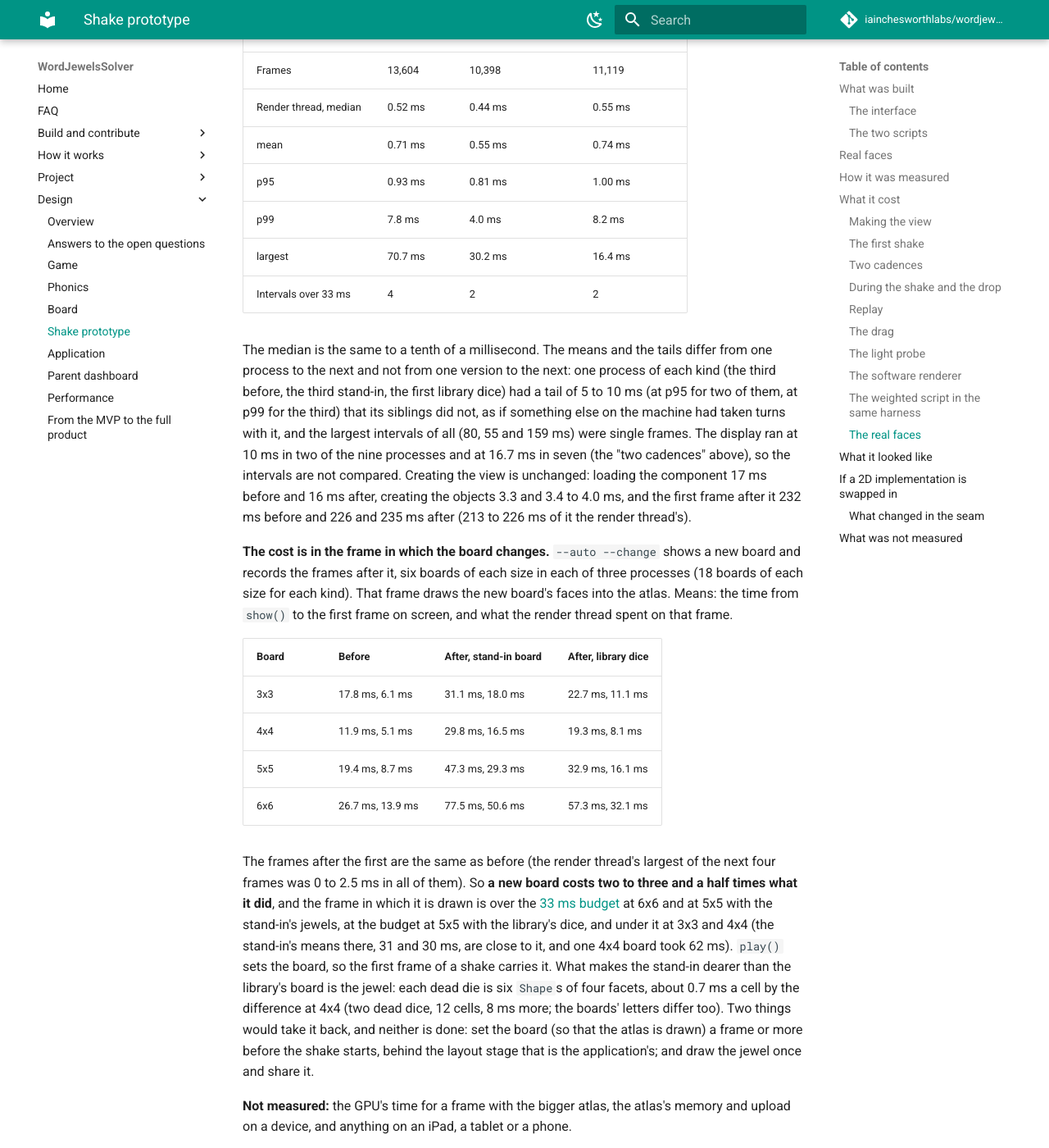
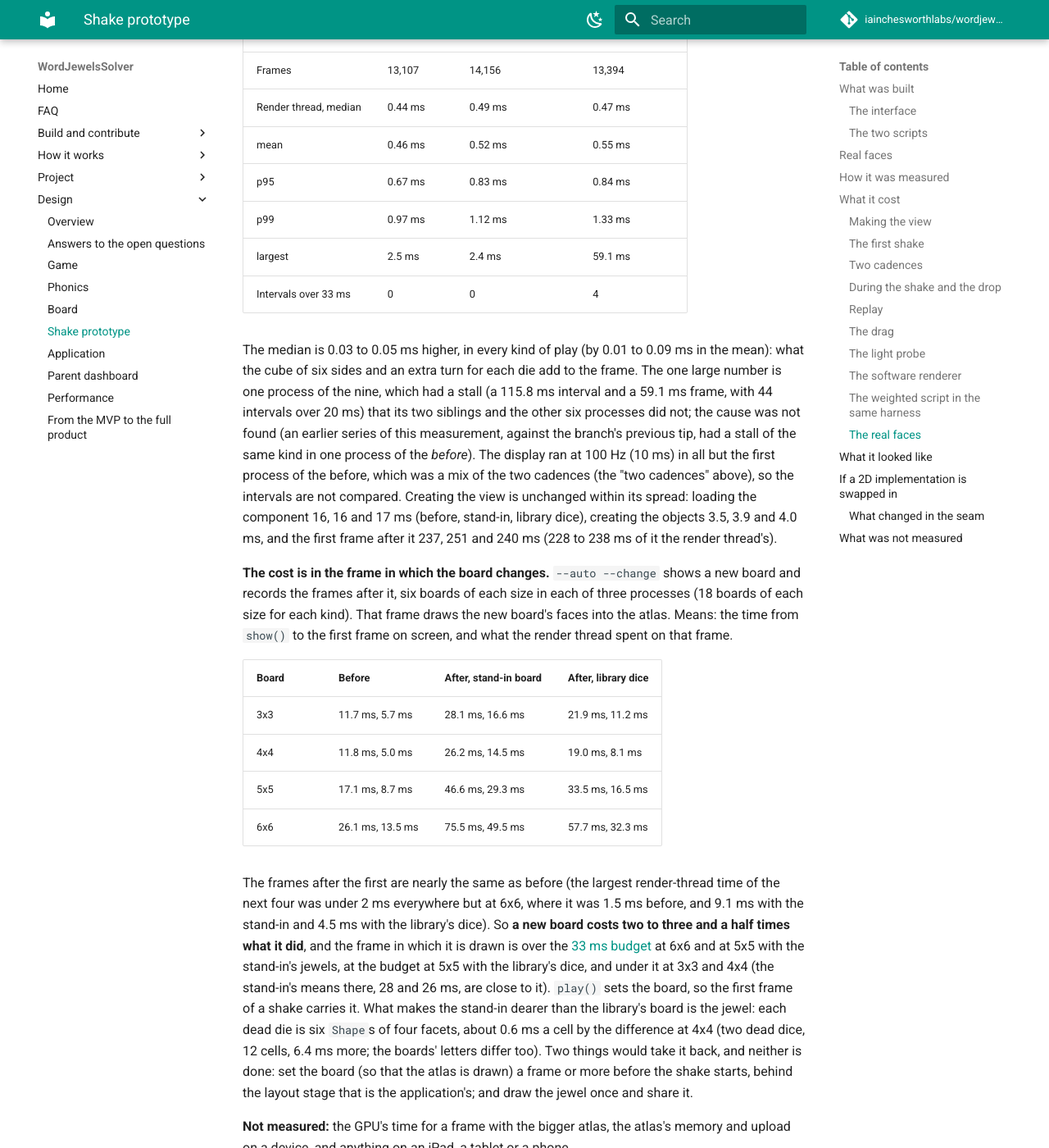
Before and after one commit to iainchesworthlabs/snapandspell, an MkDocs documentation site: the page built from docs/design/shake-prototype.md, in a window 1280 px wide and 1400 px high, scrolled down 12841 px. Shown: the whole window at 82% size. Built offline with MkDocs 1.6.1 and Material for MkDocs 9.7.7, drawn with Linux system fonts in a browser that asks for light colours; comment, search, counter and statistics services are not loaded; some of the changed text lies outside the part shown.

Commit message:
Record the cost of the dice's faces against the newest shake prototype
The measurement is repeated against the branch's tip with the dice in a box
with room (nine processes, a quiet machine, checked as it ran): a frame of a
play costs the render thread about a tenth more, creating the view is
unchanged, and the frame in which a new board is drawn costs two to three and
a half times what it did. New replay checksums, the faces' table and the
filmstrips come from the same tree.

```diff
--- a/docs/design/shake-prototype.md
+++ b/docs/design/shake-prototype.md
@@ -180,18 +180,18 @@ with seed 100:
 
 | Board | Tiles that are their die's face up | Different letters on a die (mean) | Land face up, upright | Faces uppermost in a play (mean, most) |
 | --- | --- | --- | --- | --- |
-| Library dice 3x3 | 9 of 9 | 6.00 | 9 of 9 | 3.89, 5 |
-| Library dice 4x4 | 16 of 16 | 6.00 | 16 of 16 | 3.56, 4 |
-| Library dice 5x5 | 25 of 25 | 6.00 | 25 of 25 | 3.60, 5 |
-| Library dice 6x6 | 36 of 36 | 6.00 | 36 of 36 | 3.69, 6 |
-| Stand-in 3x3, 4x4, 5x5, 6x6 | all | 5.4 to 5.7 (a dead die has one) | all | 3.5 to 3.7, 5 |
+| Library dice 3x3 | 9 of 9 | 6.00 | 9 of 9 | 5.00, 6 |
+| Library dice 4x4 | 16 of 16 | 6.00 | 16 of 16 | 4.50, 6 |
+| Library dice 5x5 | 25 of 25 | 6.00 | 25 of 25 | 4.60, 6 |
+| Library dice 6x6 | 36 of 36 | 6.00 | 36 of 36 | 4.97, 6 |
+| Stand-in 3x3, 4x4, 5x5, 6x6 | all | 5.4 to 5.7 (a dead die has one) | all | 4.6 to 4.9, 6 |
 
 Under reduced motion nothing tumbles (one face, 1.00) and every die lands as
 asked. The staged script shows a die about two faces (the one it lay on and the
 one it lands on, and what the turn passes between). The same checks, on six
-boards (3x3 and 4x4, three seeds each), are the ctest case `the shake script lands each die on the face the roll
-says and tumbles the others`; it fails if the up face is ignored, and if the
-tumble is switched off.
+boards (3x3 and 4x4, three seeds each), are the ctest case "the shake script
+lands each die on the face the roll says and tumbles the others"; it fails if
+the up face is ignored, and if the tumble is switched off.
 
 **What it does not do.** The opposite faces of a die are the cube's arrangement,
 not the die's (the library says which six letters a die has and nothing about
@@ -413,15 +413,15 @@ Checksums for replay are in [Replay](#replay).
 
 ### The real faces
 
-What six cells to a die cost, against the branch as it was before them (its tip
-`6a1c7cd`, built beside this one with the same compiler and flags, with the same
-`--change` mode patched into its harness so the two measure the same way). Three
-processes of each, one after the other on this desktop, with nothing else
-drawing and no build running, which was checked every second of every run (a run
-in which anything was seen was thrown away and made again: another worktree's
-`ShakePrototype` had been running and had stopped runs by name). The "after" is
-two boards: the stand-in the earlier tables used (two dead jewels, each now a die
-of six jewel cells) and the library's dice.
+What six cells to a die cost, against the branch as it was without them (its tip
+when this was merged, `ac4e881`, built beside this one with the same compiler
+and flags, with the same `--change` mode patched into its harness so the two
+measure the same way). Three processes of each, one after the other on this
+desktop, with nothing else drawing and no build running, which was checked every
+second of every run (a run in which anything was seen was thrown away and made
+again; an earlier series had been broken by another worktree's `ShakePrototype`).
+The "after" is two boards: the stand-in the earlier tables used (two dead jewels,
+each now a die of six jewel cells) and the library's dice.
 
 **The atlas is six times the pixels.**
 
@@ -432,59 +432,62 @@ of six jewel cells) and the library's dice.
 | 5x5 | 640 x 640, 25 cells | 1,920 x 1,280, 150 cells | 1.6 MB, 9.8 MB |
 | 6x6 | 768 x 768, 36 cells | 2,304 x 1,536, 216 cells | 2.4 MB, 14.2 MB |
 
-**The frames of a play do not show it.** Every play but the first of each
+**A frame of a play costs about a tenth more.** Every play but the first of each
 process, 30 plays a process, the stand-in's shake (the render thread's time to
 record and submit a frame, as above; GPU time was not measured):
 
 | | Before | After, stand-in board | After, library dice |
 | --- | --- | --- | --- |
-| Frames | 13,604 | 10,398 | 11,119 |
-| Render thread, median | 0.52 ms | 0.44 ms | 0.55 ms |
-| mean | 0.71 ms | 0.55 ms | 0.74 ms |
-| p95 | 0.93 ms | 0.81 ms | 1.00 ms |
-| p99 | 7.8 ms | 4.0 ms | 8.2 ms |
-| largest | 70.7 ms | 30.2 ms | 16.4 ms |
-| Intervals over 33 ms | 4 | 2 | 2 |
+| Frames | 13,107 | 14,156 | 13,394 |
+| Render thread, median | 0.44 ms | 0.49 ms | 0.47 ms |
+| mean | 0.46 ms | 0.52 ms | 0.55 ms |
+| p95 | 0.67 ms | 0.83 ms | 0.84 ms |
+| p99 | 0.97 ms | 1.12 ms | 1.33 ms |
+| largest | 2.5 ms | 2.4 ms | 59.1 ms |
+| Intervals over 33 ms | 0 | 0 | 4 |
 
-The median is the same to a tenth of a millisecond. The means and the tails
-differ from one process to the next and not from one version to the next: one
-process of each kind (the third before, the third stand-in, the first library
-dice) had a tail of 5 to 10 ms (at p95 for two of them, at p99 for the third)
-that its siblings did not, as if something else on the machine had taken turns
-with it, and the largest intervals of all (80, 55 and 159 ms) were single frames. The display ran at
-10 ms in two of the nine processes and at 16.7 ms in seven (the "two cadences"
-above), so the intervals are not compared. Creating the view is unchanged:
-loading the component 17 ms before and 16 ms after, creating the objects 3.3 and
-3.4 to 4.0 ms, and the first frame after it 232 ms before and 226 and 235 ms
-after (213 to 226 ms of it the render thread's).
+The median is 0.03 to 0.05 ms higher, in every kind of play (by 0.01 to 0.09 ms
+in the mean): what the cube of six sides and an extra turn for each die add to
+the frame. The one large number is one process of the nine, which had a stall (a
+115.8 ms interval and a 59.1 ms frame, with 44 intervals over 20 ms) that its
+two siblings and the other six processes did not; the cause was not found (an
+earlier series of this measurement, against the branch's previous tip, had a
+stall of the same kind in one process of the *before*).
+The display ran at 100 Hz (10 ms) in all but the first process of the before,
+which was a mix of the two cadences (the "two cadences" above), so the intervals
+are not compared. Creating the view is unchanged within its spread: loading the
+component 16, 16 and 17 ms (before, stand-in, library dice), creating the
+objects 3.5, 3.9 and 4.0 ms, and the first frame after it 237, 251 and 240 ms
+(228 to 238 ms of it the render thread's).
 
 **The cost is in the frame in which the board changes.** `--auto --change` shows
 a new board and records the frames after it, six boards of each size in each of
-three processes (18 boards of each size for each kind). That frame draws the new board's faces into the
-atlas. Means: the time from `show()` to the first frame on screen, and what the
-render thread spent on that frame.
+three processes (18 boards of each size for each kind). That frame draws the new
+board's faces into the atlas. Means: the time from `show()` to the first frame on
+screen, and what the render thread spent on that frame.
 
 | Board | Before | After, stand-in board | After, library dice |
 | --- | --- | --- | --- |
-| 3x3 | 17.8 ms, 6.1 ms | 31.1 ms, 18.0 ms | 22.7 ms, 11.1 ms |
-| 4x4 | 11.9 ms, 5.1 ms | 29.8 ms, 16.5 ms | 19.3 ms, 8.1 ms |
-| 5x5 | 19.4 ms, 8.7 ms | 47.3 ms, 29.3 ms | 32.9 ms, 16.1 ms |
-| 6x6 | 26.7 ms, 13.9 ms | 77.5 ms, 50.6 ms | 57.3 ms, 32.1 ms |
+| 3x3 | 11.7 ms, 5.7 ms | 28.1 ms, 16.6 ms | 21.9 ms, 11.2 ms |
+| 4x4 | 11.8 ms, 5.0 ms | 26.2 ms, 14.5 ms | 19.0 ms, 8.1 ms |
+| 5x5 | 17.1 ms, 8.7 ms | 46.6 ms, 29.3 ms | 33.5 ms, 16.5 ms |
+| 6x6 | 26.1 ms, 13.5 ms | 75.5 ms, 49.5 ms | 57.7 ms, 32.3 ms |
 
-The frames after the first are the same as before (the render thread's largest
-of the next four frames was 0 to 2.5 ms in all of them). So **a new board costs
-two to three and a half times what it did**, and the frame in which it is drawn
-is over the [33 ms budget](performance.md#budgets) at 6x6 and at 5x5 with the
-stand-in's jewels, at the budget at 5x5 with the library's dice, and under it at
-3x3 and 4x4 (the stand-in's means there, 31 and 30 ms, are close to it, and one
-4x4 board took 62 ms).
-`play()` sets the board, so the first frame of a shake carries it. What makes
-the stand-in dearer than the library's board is the jewel: each dead die is six
-`Shape`s of four facets, about 0.7 ms a cell by the difference at 4x4 (two dead
-dice, 12 cells, 8 ms more; the boards' letters differ too). Two things would take it back, and
-neither is done: set the board (so that the atlas is drawn) a frame or more
-before the shake starts, behind the layout stage that is the application's; and
-draw the jewel once and share it.
+The frames after the first are nearly the same as before (the largest
+render-thread time of the next four was under 2 ms everywhere but at 6x6, where
+it was 1.5 ms before, and 9.1 ms with the stand-in and 4.5 ms with the library's
+dice). So **a new board costs two to
+three and a half times what it did**, and the frame in which it is drawn is over
+the [33 ms budget](performance.md#budgets) at 6x6 and at 5x5 with the stand-in's
+jewels, at the budget at 5x5 with the library's dice, and under it at 3x3 and
+4x4 (the stand-in's means there, 28 and 26 ms, are close to it). `play()` sets
+the board, so the first frame of a shake carries it. What makes the stand-in
+dearer than the library's board is the jewel: each dead die is six `Shape`s of
+four facets, about 0.6 ms a cell by the difference at 4x4 (two dead dice, 12
+cells, 6.4 ms more; the boards' letters differ too). Two things would take it
+back, and neither is done: set the board (so that the atlas is drawn) a frame or
+more before the shake starts, behind the layout stage that is the application's;
+and draw the jewel once and share it.
 
 **Not measured:** the GPU's time for a frame with the bigger atlas, the atlas's
 memory and upload on a device, and anything on an iPad, a tablet or a phone.
@@ -528,9 +531,10 @@ different letters, and a shake mixes the dice and the faces. Hence
 
 The library's roll of the 4x4 dice with seed 7 (`M D O O / C A R T / R N E U /
 L D R P`). At 0 ms the dice sit in the box on other faces than the ones they
-will land on, and the shake shows side faces (350 to 1000 ms); they land on the
-rolled face, the letter upright. The same with the stand-in board, whose two
-dead dice are six jewels each (and whose decoy faces include `QU` and `TH`):
+will land on, and the shake shows side faces (350 to 1000 ms); then each die
+hops home, turning over in the air (1150 to 1450 ms), and lands on the rolled
+face, the letter upright. The same with the stand-in board, whose two dead dice
+are six jewels each (and whose decoy faces include `QU` and `TH`):
 
 ![The same with the stand-in board](shake-prototype-filmstrip-jewels.png)
 
@@ -555,8 +559,9 @@ is silent, and the feel is judged without it.
   painted on, which looks wrong from the side; and nothing is heard.
 - **The faces.** Read from the stills by whoever built it: letters upright and
   not mirrored on every top face at rest; side faces read as letters during the
-  tumble; at 6x6 the last dice are still turning at 2.3 s. How the turning reads
-  at 60 Hz, and to a child, is unjudged.
+  tumble and the hop; a die turns over about a horizontal axis in a quarter turn
+  at a time, so the turning is in steps. How it reads at 60 Hz, and to a child,
+  is unjudged.
 
 Staged, leaning 24 degrees, for comparison:
 
```
Also changed, not shown: other parts of docs/design/shake-prototype.md (+10 -10 lines), docs/design/shake-prototype-filmstrip-jewels.png, docs/design/shake-prototype-filmstrip.png.
